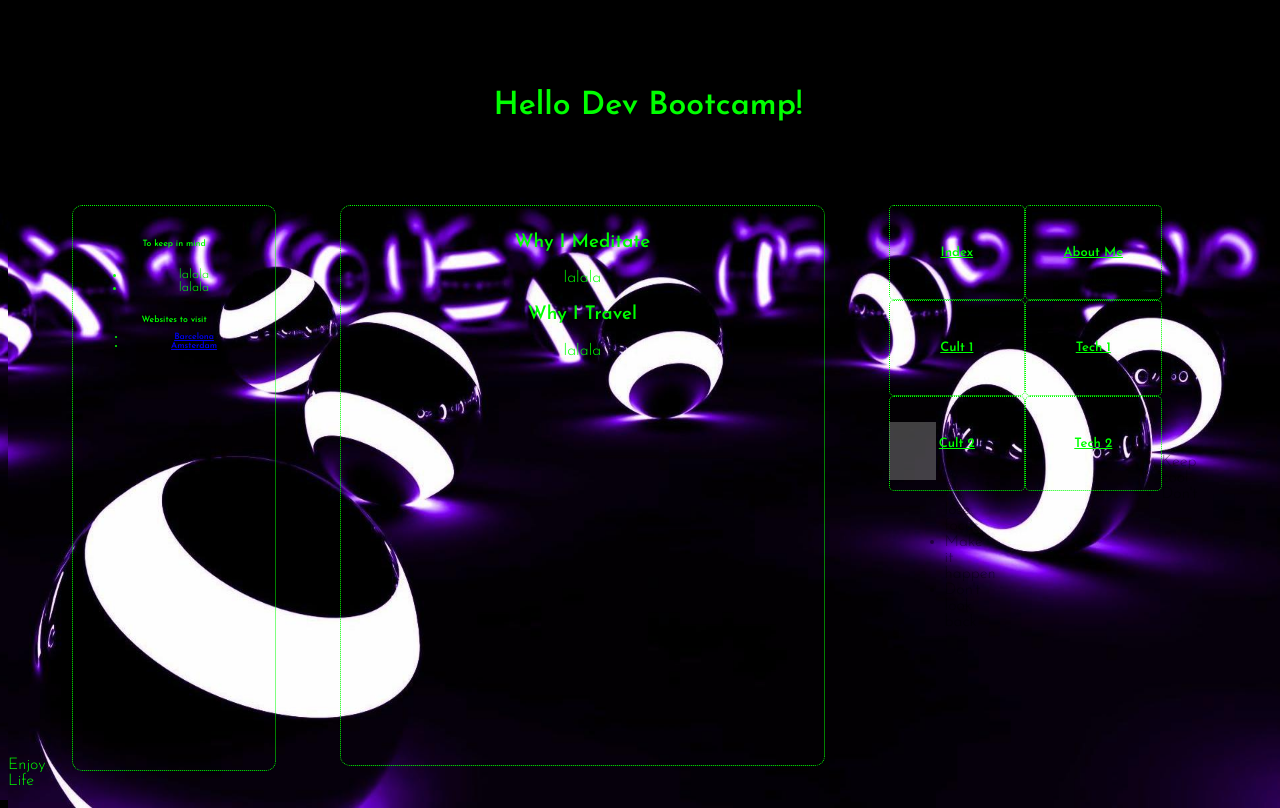
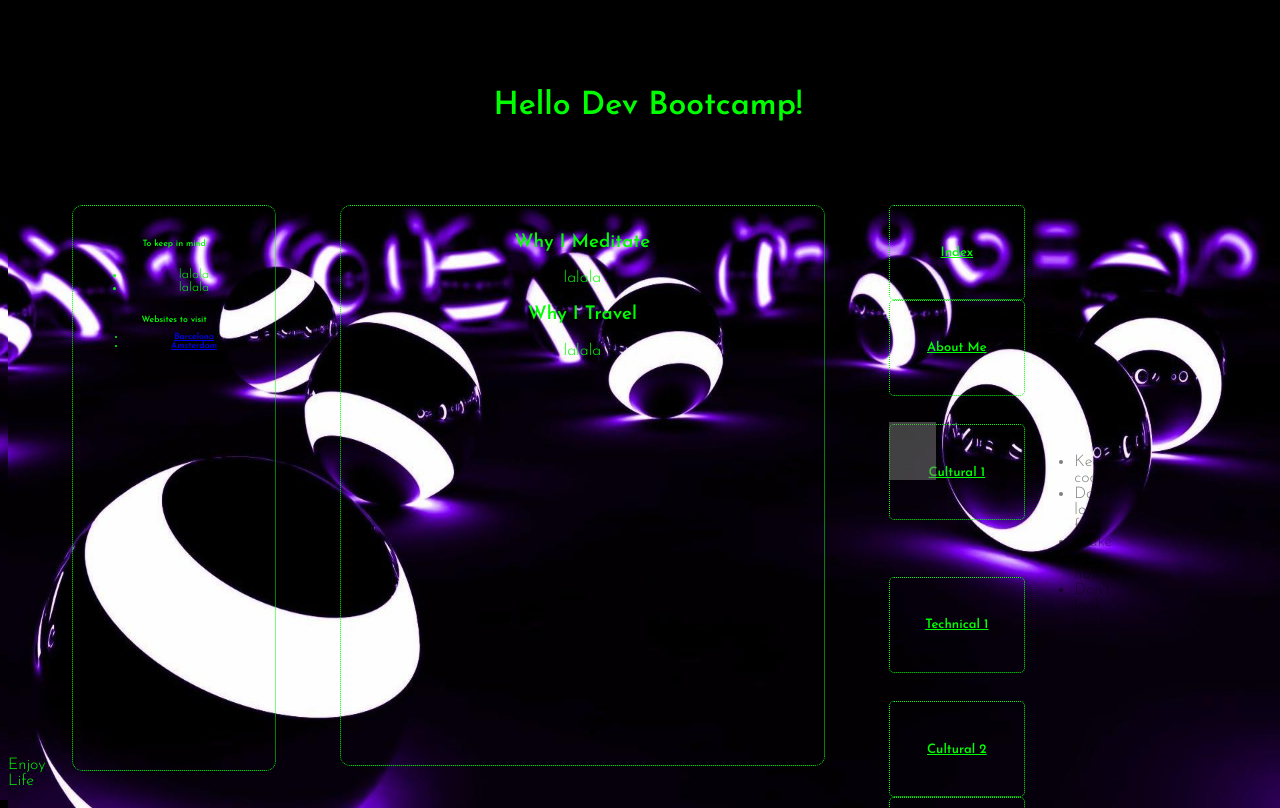
Before and after one commit to bmpasini/dbc-profile-project, a plain HTML site: page index.html in a window 1280 px wide. Drawn offline with Linux system fonts and the light colour scheme.

Commit message:
links update

```diff
--- a/index.html
+++ b/index.html
@@ -37,10 +37,10 @@
 		  	<div class ="c_links">
 		  		<a id="link1" href="index.html">Index</a>
 			    <a id="link2" href="unit1_projects/week1_technical_blog.html">About Me</a>
-			    <a id="link3" href="unit1_projects/week1_cultural.html">Cult 1</a>
-			    <a id="link4" href="unit1_projects/week1_technical_blog.html">Tech 1</a>
-			    <a id="link5" href="unit1_projects/week1_cultural.html">Cult 2</a>
-			    <a id="link6" href="unit1_projects/week1_technical_blog.html">Tech 2</a>
+			    <a id="link3" href="unit1_projects/week1_cultural.html">Cultural 1</a>
+			    <a id="link4" href="unit1_projects/week1_technical_blog.html">Technical 1</a>
+			    <a id="link5" href="unit1_projects/week1_cultural.html">Cultural 2</a>
+			    <a id="link6" href="unit1_projects/week1_technical_blog.html">Technical 2</a>
 			</div>
 			<div id="c_ideas">
 				<img id= "buddha" scr="unit1_projects/images/buddha.jpg">
--- a/stylesheets/index.css
+++ b/stylesheets/index.css
@@ -89,7 +89,7 @@ nav
 	float: left;
 	height: calc(7.5%/0.26/0.69 - 0.5em);
 	width: calc(10%/.23 - 0.5em);
-	margin: 0;
+	margin: 0 calc(3%/.26/.69) 0 0;
 	padding: 0.5em;
 	border: 1px dotted #00FF00;
 	border-radius: 5px;
@@ -123,7 +123,7 @@ nav
 	float: left;
 	height: calc(7.5%/0.26/0.69 - 0.5em);
 	width: calc(10%/.23 - 0.5em);
-	margin: 0;
+	margin: calc(1.75%/.26/.69) calc(3%/.26/.69) calc(1.75%/.26/.69) 0;
 	padding: 0.5em;
 	border: 1px dotted #00FF00;
 	border-radius: 5px;
@@ -140,7 +140,7 @@ nav
 	float: left;
 	height: calc(7.5%/0.26/0.69 - 0.5em);
 	width: calc(10%/.23 - 0.5em);
-	margin: 0;
+	margin: calc(1.75%/.26/.69) 0;
 	padding: 0.5em;
 	border: 1px dotted #00FF00;
 	border-radius: 5px;
@@ -157,7 +157,7 @@ nav
 	float: left;
 	height: calc(7.5%/0.26/0.69 - 0.5em);
 	width: calc(10%/.23 - 0.5em);
-	margin: 0;
+	margin: 0 calc(3%/.26/.69) 0 0;
 	padding: 0.5em;
 	border: 1px dotted #00FF00;
 	border-radius: 5px;
```
